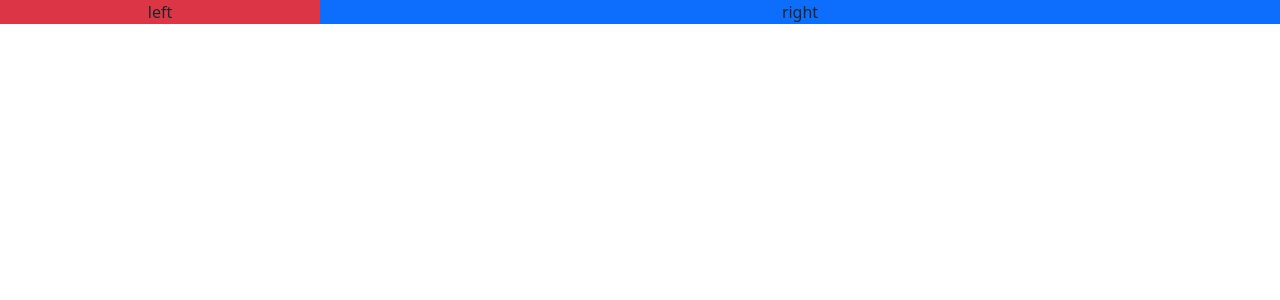
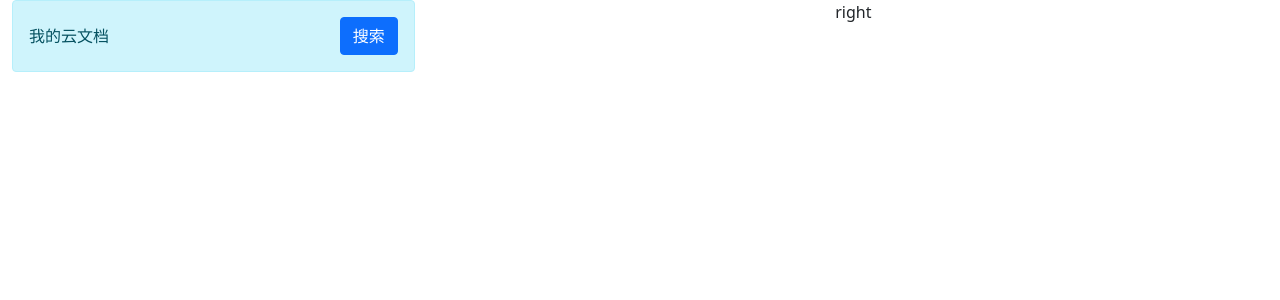
Before and after one commit to pipihua666/cloud-mark, a React (Create React App) app: page / in a window 1280 px wide. Shown: the top 300 px of the page. Built offline with nearby package versions, Linux system fonts and the light colour scheme.

Commit message:
添加文件搜索框

```diff
--- a/main.js
+++ b/main.js
@@ -1,4 +1,4 @@
-const { app, BrowserWindow } = require('electron')
+const { app, BrowserWindow, globalShortcut } = require('electron')
 const isDev = require('electron-is-dev')
 
 app.on('ready', () => {
@@ -11,4 +11,7 @@ app.on('ready', () => {
   })
   const url = isDev ? 'http://localhost:3000' : 'https://baidu.com'
   mainWindow.loadURL(url)
+  globalShortcut.register('CommandOrControl+Shift+i', function () {
+    mainWindow.webContents.openDevTools({ mode: 'bottom' })
+  })
 })
--- a/src/App.js
+++ b/src/App.js
@@ -1,3 +1,5 @@
+import FileHeader from './components/FileSearch'
+
 import './App.css'
 import 'bootstrap/dist/css/bootstrap.min.css'
 
@@ -5,8 +7,10 @@ function App() {
   return (
     <div className="App container-fluid">
       <div className="row">
-        <div className="col-3 bg-danger left-panel">left</div>
-        <div className="col-9 bg-primary right-panel">right</div>
+        <div className="col-4 left-panel">
+          <FileHeader onFileSearch={() => {}} />
+        </div>
+        <div className="col-8 right-panel">right</div>
       </div>
     </div>
   )
--- /dev/null
+++ b/src/components/FileSearch/index.js
@@ -0,0 +1,71 @@
+import React, { useState, useEffect, useRef } from 'react'
+
+const FileSearch = ({ onFileSearch }) => {
+  const [inputActive, setInputActive] = useState(false)
+  const [value, setValue] = useState('')
+  const inputEl = useRef(null)
+
+  const onCloseSearch = event => {
+    event.preventDefault()
+    setInputActive(false)
+    setValue('')
+  }
+
+  // 添加esc和enter事件
+  useEffect(() => {
+    const handleKeyUpEvent = event => {
+      if (event.keyCode === 13 && inputActive) {
+        onFileSearch(value)
+      } else if (event.keyCode === 27 && inputActive) {
+        onCloseSearch(event)
+      }
+    }
+    document.addEventListener('keyup', handleKeyUpEvent)
+    return () => {
+      document.removeEventListener('keyup', handleKeyUpEvent)
+    }
+  }, [inputActive, value, onFileSearch])
+
+  // 编辑状态自动聚焦
+  useEffect(() => {
+    if (inputActive) {
+      inputEl.current.focus()
+    }
+  }, [inputActive])
+
+  return (
+    <div className="alert alert-info">
+      {!inputActive ? (
+        <div className="d-flex justify-content-between align-items-center">
+          <span>我的云文档</span>
+          <button
+            className="btn btn-primary"
+            onClick={() => {
+              setInputActive(true)
+            }}
+          >
+            搜索
+          </button>
+        </div>
+      ) : (
+        <div className="row">
+          <div className="col-9">
+            <input
+              ref={inputEl}
+              className="form-control"
+              value={value}
+              onChange={e => {
+                setValue(e.target.value)
+              }}
+            />
+          </div>
+          <button className="btn btn-primary col-3" onClick={onCloseSearch}>
+            关闭
+          </button>
+        </div>
+      )}
+    </div>
+  )
+}
+
+export default FileSearch
```
